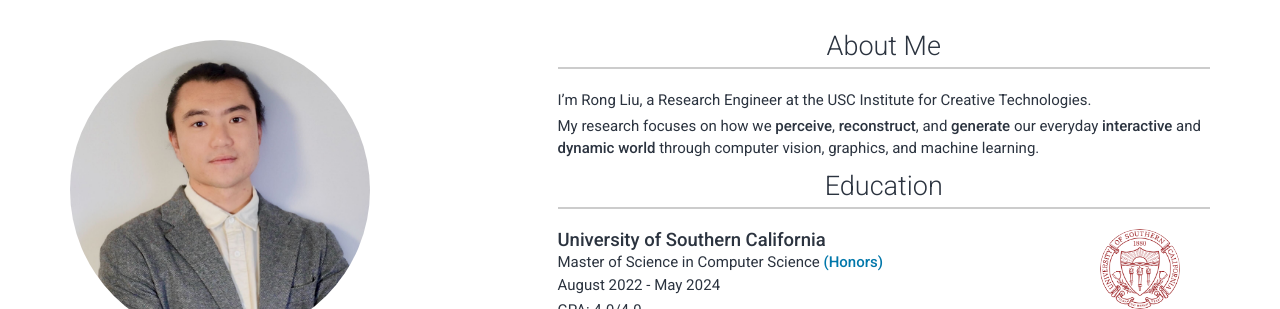
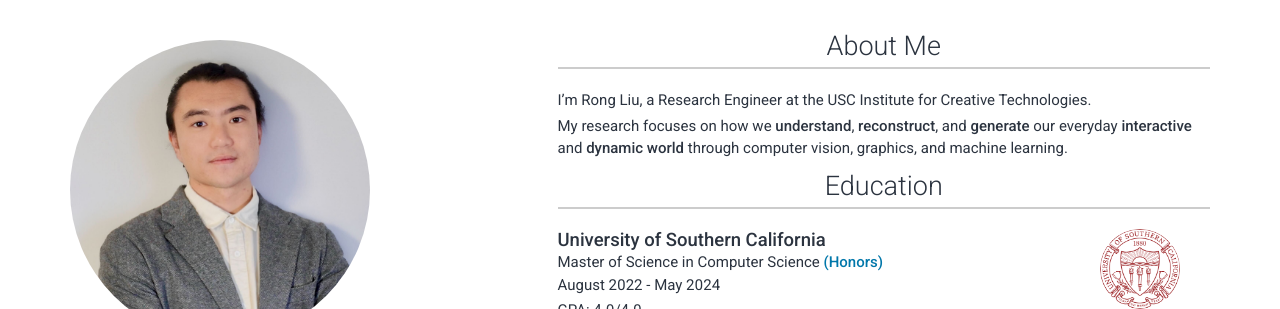
Before and after one commit to RongLiu-Leo/rongliu-leo.github.io, a Jekyll site: the page built from index.md, in a window 1280 px wide and 900 px high. Shown: the top 309 px of the window. Built offline with Jekyll 4.4.1, drawn with Linux system fonts in a browser that asks for light colours; nearby versions of some CDN libraries; a style sheet for code colours, icons or effects is not loaded.

Commit message:
Update _config.yml

```diff
--- a/_config.yml
+++ b/_config.yml
@@ -39,7 +39,7 @@ about_profile_image: images/profile.jpg
 about_content: | # this will include new lines to allow paragraphs
   I’m Rong Liu, a Research Engineer at the USC Institute for Creative Technologies.
 
-  My research focuses on how we **perceive**, **reconstruct**, and **generate** our everyday **interactive** and **dynamic world** through computer vision, graphics, and machine learning.
+  My research focuses on how we **understand**, **reconstruct**, and **generate** our everyday **interactive** and **dynamic world** through computer vision, graphics, and machine learning.
 
 
 content:
```
